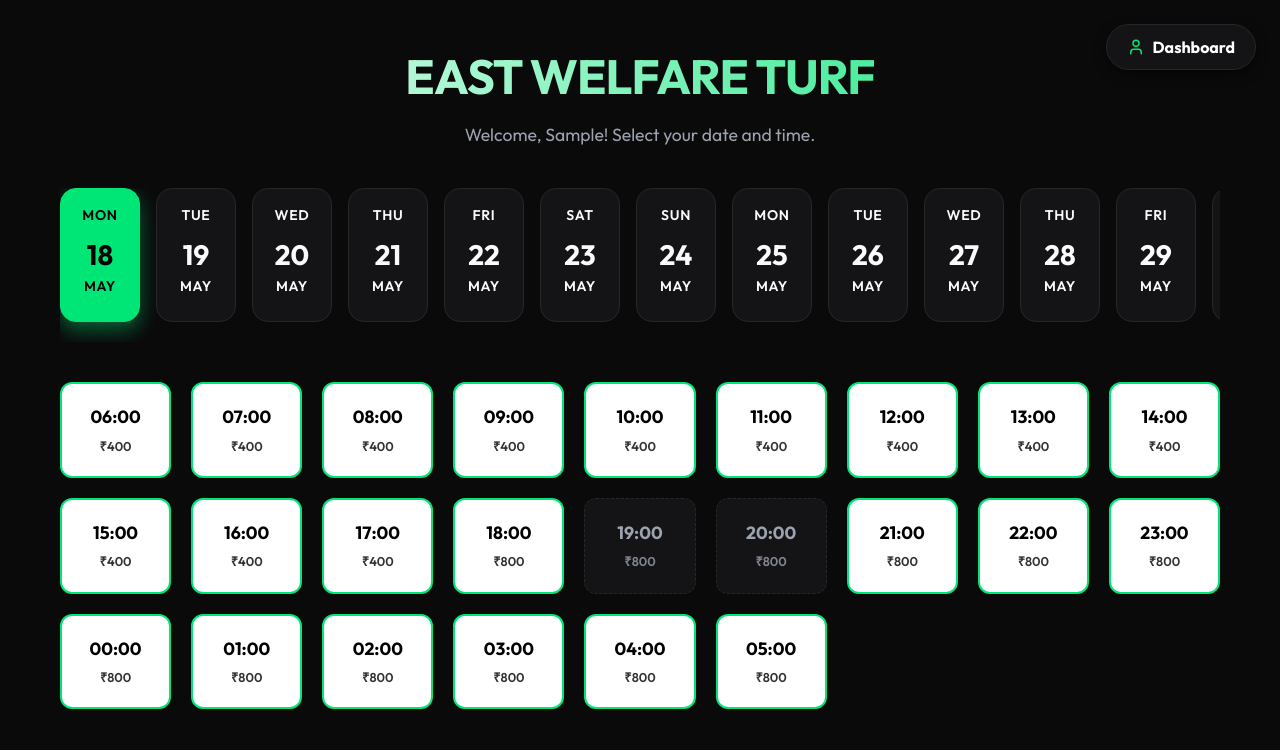
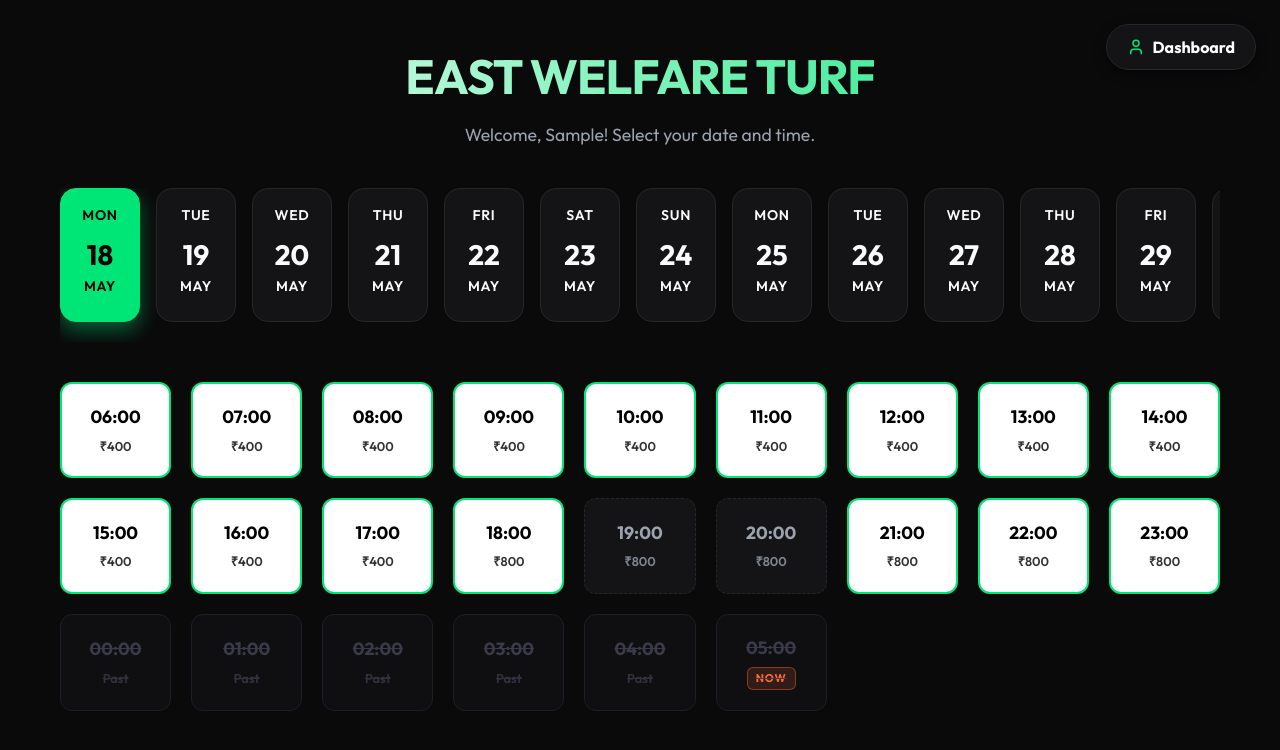
Before and after one commit to sreedevrajendran/TurfManagementSystem, a Next.js app: page /book in a window 1280 px wide. Shown: the top 750 px of the page. Built offline with nearby package versions, Linux system fonts and the light colour scheme; no server answers; sample sign-in values are in the browser's storage.

Commit message:
feat: block past slots on today's date, show NOW badge on current hour

```diff
--- a/src/app/book/page.module.css
+++ b/src/app/book/page.module.css
@@ -115,6 +115,30 @@
   border: 1px dashed var(--border-color);
   cursor: not-allowed;
   opacity: 0.6;
+}
+
+/* Past slots — already gone, cannot book */
+.slot.past {
+  background: #0f0f12;
+  color: #3a3a4a;
+  border: 1px solid #1e1e28;
+  cursor: not-allowed;
+  opacity: 0.45;
+  text-decoration: line-through;
+  text-decoration-color: #3a3a4a;
+}
+
+/* "NOW" badge on current hour slot */
+.nowTag {
+  font-size: 0.7rem;
+  font-weight: 800;
+  letter-spacing: 0.08em;
+  color: #FF6B35;
+  background: rgba(255, 107, 53, 0.15);
+  border: 1px solid rgba(255, 107, 53, 0.4);
+  border-radius: 6px;
+  padding: 2px 8px;
+  margin-top: 6px;
 }
 
 .priceTag {
--- a/src/app/book/page.tsx
+++ b/src/app/book/page.tsx
@@ -189,17 +189,34 @@ export default function BookPage() {
         className={styles.slotsGrid}
       >
         {slots.map((hour) => {
+          const now = new Date();
+          const isToday = selectedDate.toDateString() === now.toDateString();
+          // Disable slot if it's today and the hour has already passed (including current hour)
+          const isPast = isToday && hour <= now.getHours();
           const isBooked = hour === 19 || hour === 20;
+          const isDisabled = isPast || isBooked;
           const isOffPeak = hour >= 6 && hour < 18;
+          const isCurrentHour = isToday && hour === now.getHours();
+
           return (
             <motion.div
               variants={{ hidden: { opacity: 0, scale: 0.8 }, visible: { opacity: 1, scale: 1 } }}
               key={hour}
-              onClick={() => !isBooked && handleSlotClick(hour)}
-              className={`${styles.slot} ${isBooked ? styles.booked : styles.available}`}
+              onClick={() => !isDisabled && handleSlotClick(hour)}
+              className={`${styles.slot} ${
+                isPast ? styles.past
+                : isBooked ? styles.booked
+                : styles.available
+              }`}
+              title={isPast ? 'This slot has already passed' : isBooked ? 'Already booked' : ''}
             >
               <div>{formatTime(hour)}</div>
-              <div className={styles.priceTag}>₹{isOffPeak ? '400' : '800'}</div>
+              {isCurrentHour
+                ? <div className={styles.nowTag}>NOW</div>
+                : isPast
+                  ? <div className={styles.priceTag}>Past</div>
+                  : <div className={styles.priceTag}>₹{isOffPeak ? '400' : '800'}</div>
+              }
             </motion.div>
           );
         })}
```
